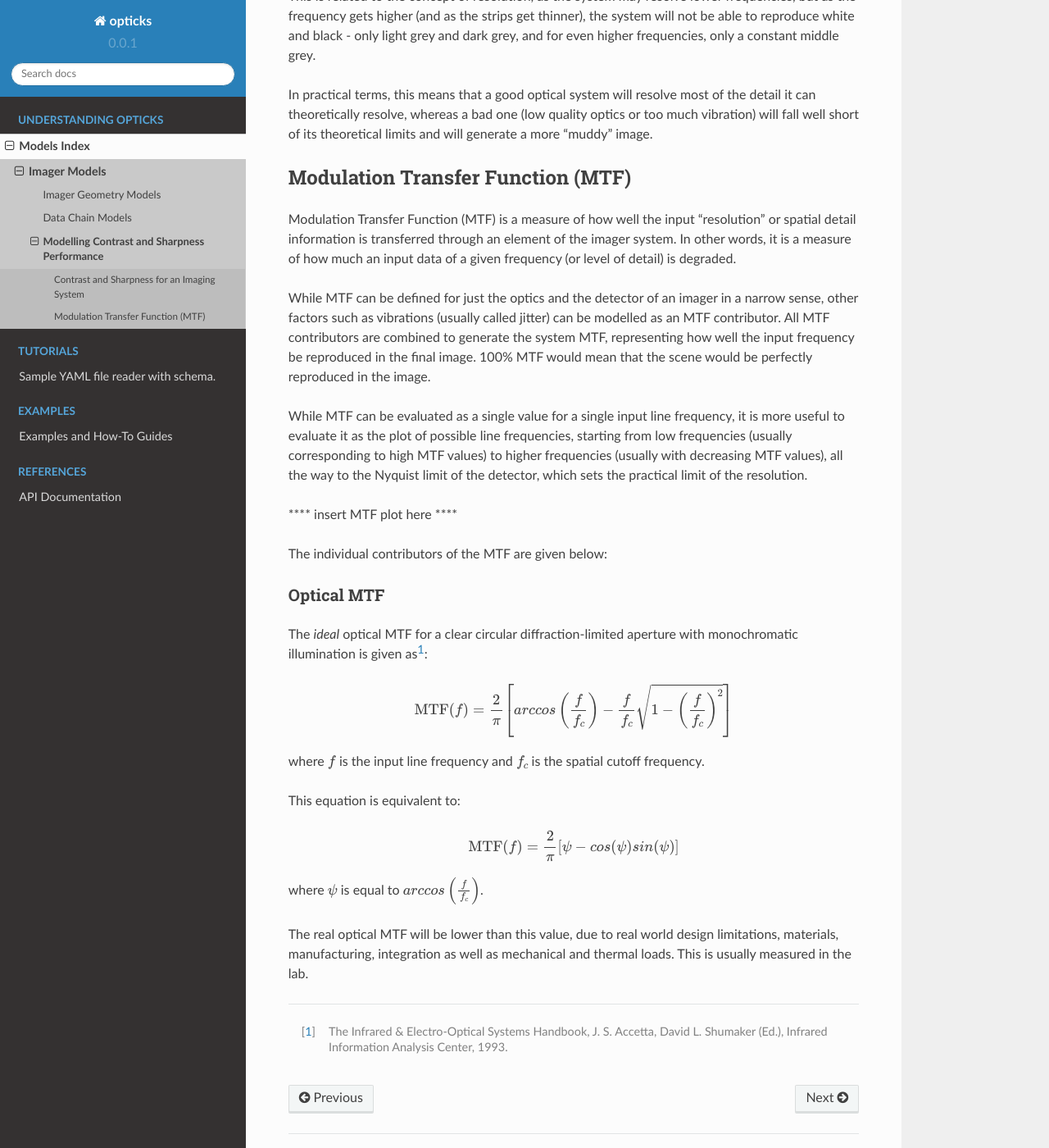
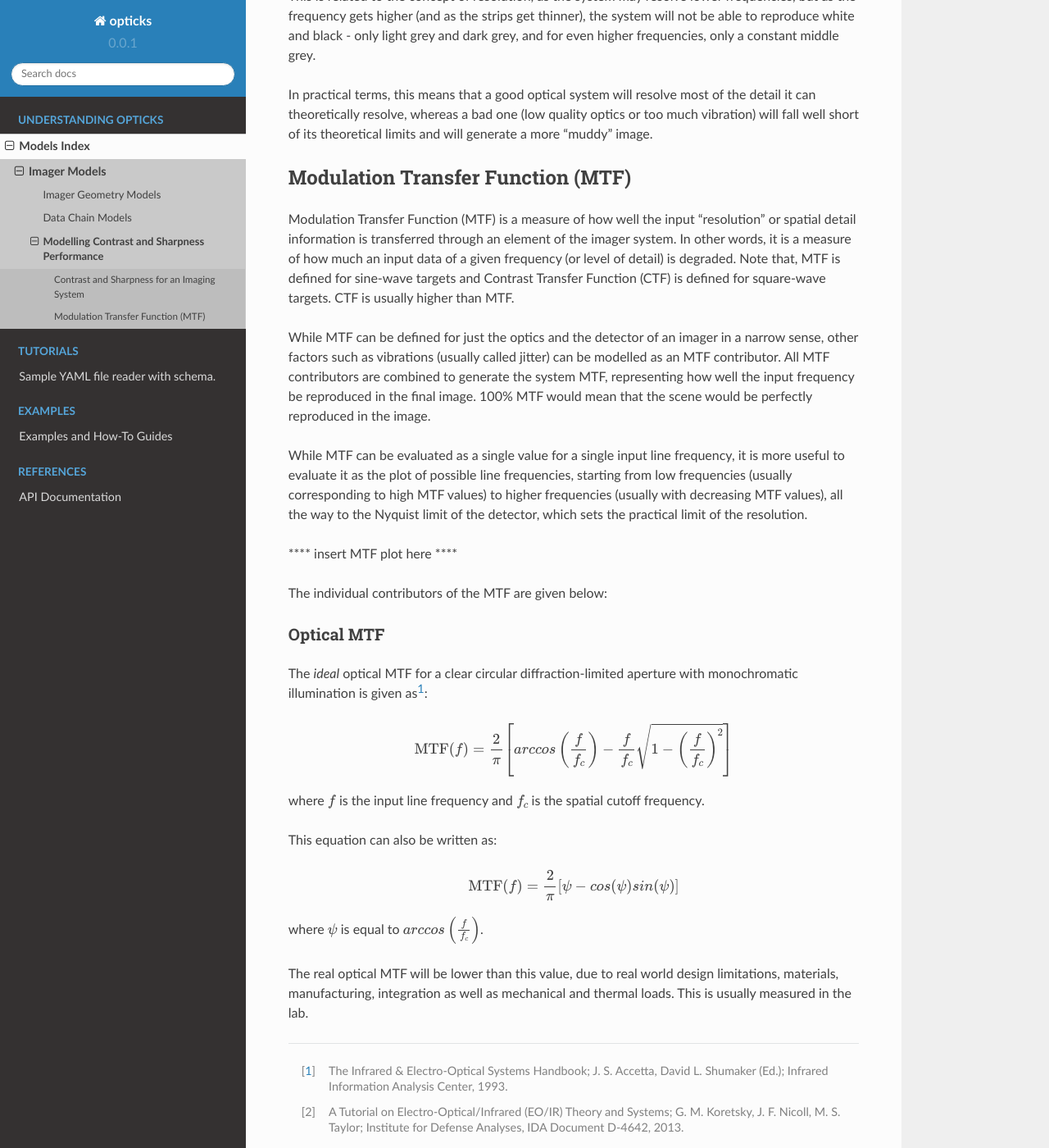
Before and after one commit to egemenimre/opticks, a Sphinx documentation site: the page built from docs/models/sharpness.md, in a window 1280 px wide and 1400 px high, scrolled down 856 px. Shown: the whole window at 82% size. Built offline with Sphinx 7.4.7 and the Read the Docs theme 2.0.0, drawn with Linux system fonts in a browser that asks for light colours.

Commit message:
added more content

```diff
--- a/docs/models/sharpness.md
+++ b/docs/models/sharpness.md
@@ -18,7 +18,7 @@ In practical terms, this means that a good optical system will resolve most of t
 
 ## Modulation Transfer Function (MTF)
 
-Modulation Transfer Function (MTF) is a measure of how well the input "resolution" or spatial detail information is transferred through an element of the imager system. In other words, it is a measure of how much an input data of a given frequency (or level of detail) is degraded.
+Modulation Transfer Function (MTF) is a measure of how well the input "resolution" or spatial detail information is transferred through an element of the imager system. In other words, it is a measure of how much an input data of a given frequency (or level of detail) is degraded. Note that, MTF is defined for sine-wave targets and Contrast Transfer Function (CTF) is defined for square-wave targets. CTF is usually higher than MTF.
 
 While MTF can be defined for just the optics and the detector of an imager in a narrow sense, other factors such as vibrations (usually called jitter) can be modelled as an MTF contributor. All MTF contributors are combined to generate the system MTF, representing how well the input frequency be reproduced in the final image. 100% MTF would mean that the scene would be perfectly reproduced in the image.
 
@@ -36,7 +36,7 @@ $$\text{MTF}(f) = \frac{2}{\pi} \left[ arccos \left( \frac{f}{f_c} \right) - \fr
 
 where $f$ is the input line frequency and $f_c$ is the spatial cutoff frequency.
 
-This equation is equivalent to:
+This equation can also be written as:
 
 $$\text{MTF}(f) = \frac{2}{\pi} \left[ \psi - cos(\psi) sin(\psi) \right]$$
 
@@ -44,4 +44,6 @@ where $\psi$ is equal to $arccos\left( \frac{f}{f_c} \right)$.
 
 The real optical MTF will be lower than this value, due to real world design limitations, materials, manufacturing, integration as well as mechanical and thermal loads. This is usually measured in the lab.
 
-[^1]: The Infrared & Electro-Optical Systems Handbook, J. S. Accetta, David L. Shumaker (Ed.), 	Infrared Information Analysis Center, 1993.
+[^1]: The Infrared & Electro-Optical Systems Handbook; J. S. Accetta, David L. Shumaker (Ed.); 	Infrared Information Analysis Center, 1993.
+
+[^2]: A Tutorial on Electro-Optical/Infrared (EO/IR) Theory and Systems; G. M. Koretsky, J. F. Nicoll, M. S. Taylor; Institute for Defense Analyses, IDA Document D-4642, 2013.
```
